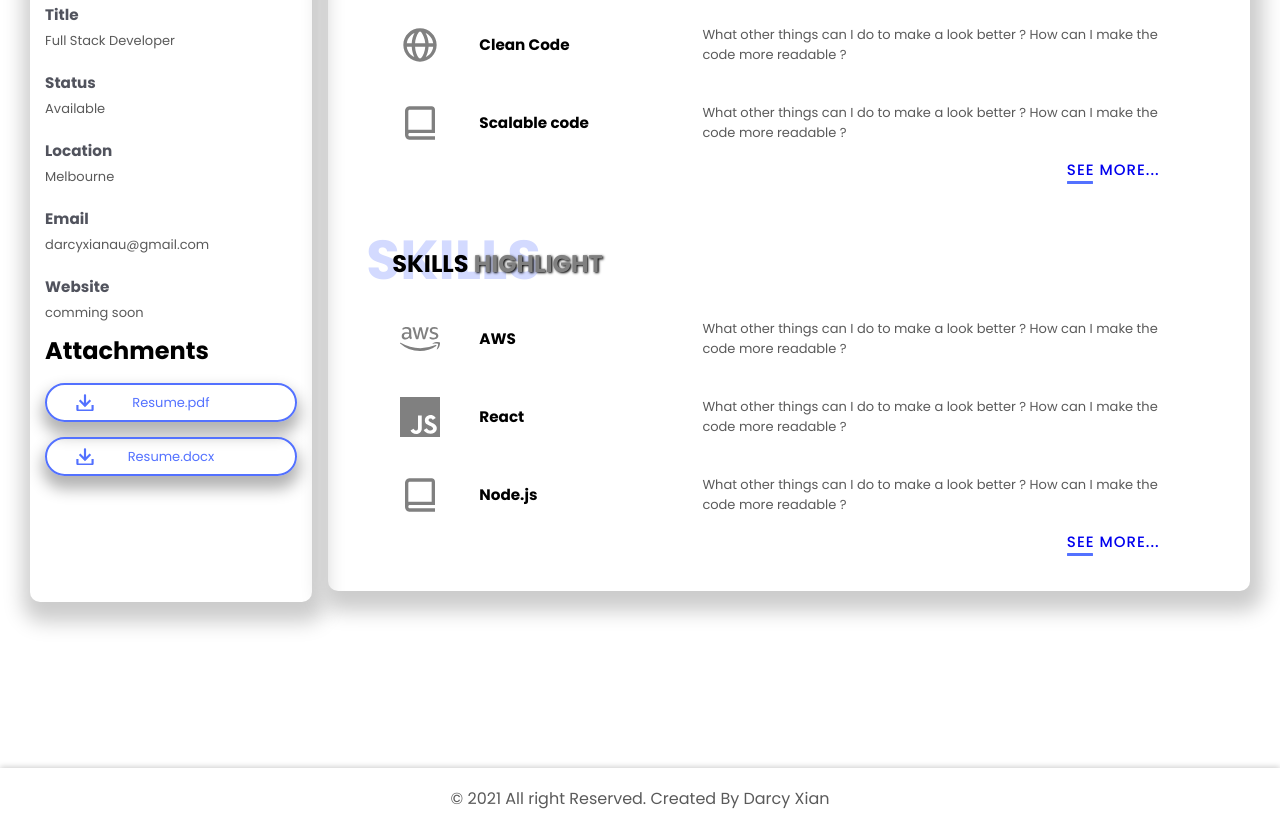
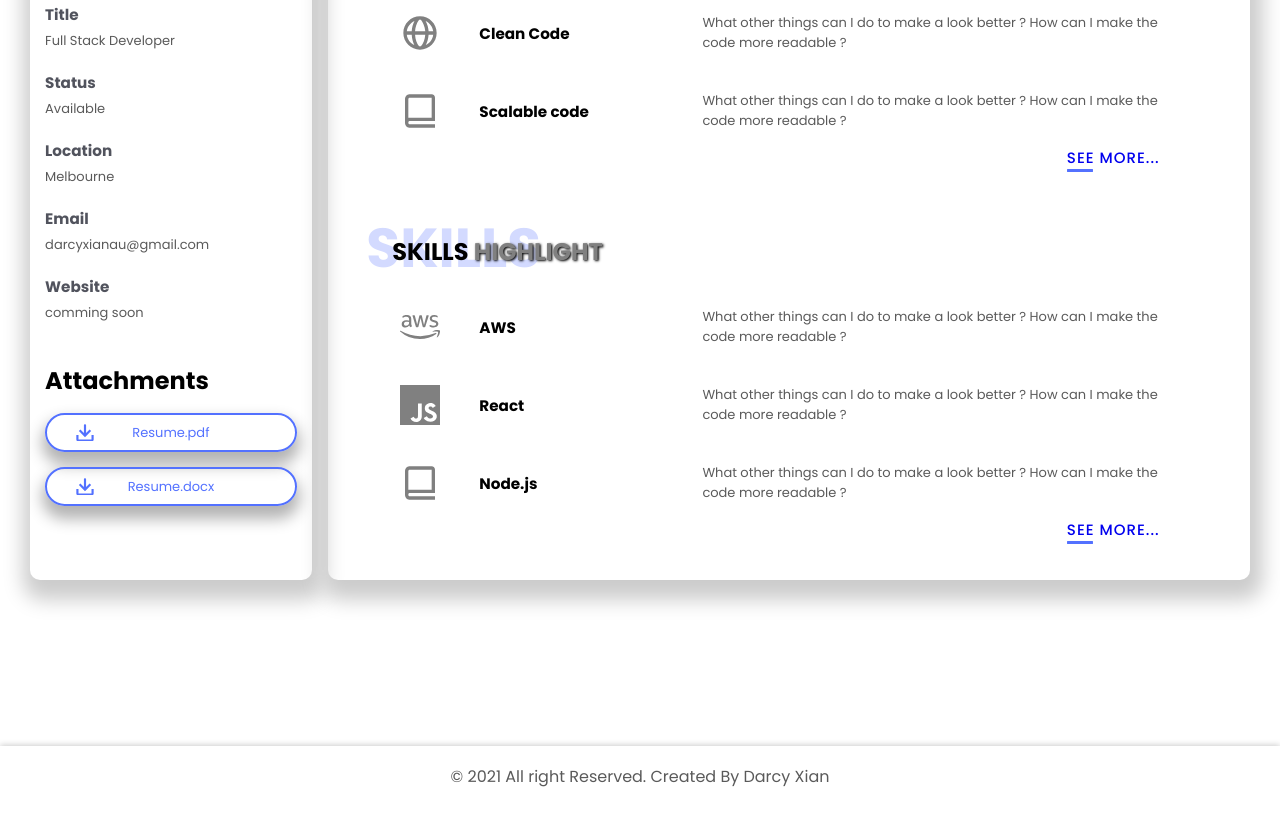
Before and after one commit to lxian-coder/myPersonalWebsite, a plain HTML site: page aboutMe.html in a window 1280 px wide. Shown: the part 590-1418 px from the top of the page. After the commit the page ends 1396 px from the top, so only its background shows below. Drawn offline with nearby package versions, Linux system fonts and the light colour scheme.

Commit message:
add sameheight js file, side1 will change height automatically with the height change of side2

```diff
--- a/aboutMe.html
+++ b/aboutMe.html
@@ -151,5 +151,6 @@
 
     <script src="https://ajax.googleapis.com/ajax/libs/jquery/3.5.1/jquery.min.js"></script>
     <script src="./header.js"></script>
+    <script src="./sameHeight.js"></script>
 </body>
 </html>
--- /dev/null
+++ b/sameHeight.js
@@ -0,0 +1,2 @@
+let a = $(".side2Container ").outerHeight();
+$(".side1Container ").outerHeight(a);
--- a/style.scss
+++ b/style.scss
@@ -144,7 +144,7 @@ p{
     }
 
     min-width: 197.5px;
-    min-height: 1000px;
+
     width: 100%;
     border-radius: 10px;
     margin-top: 15%;
@@ -213,6 +213,7 @@ p{
 }
 .side1__attachememts{
     padding: 0px 15px;
+    margin-top: 40px;
 }
 .attachment__download{
     max-width: 100%;
@@ -269,6 +270,8 @@ p{
 }
 
 .side2Container{
+
+
     @media only screen  and (max-width:800px) {
         max-width:90%;
     }
```
Also changed, not shown: index.html (+1 -0 lines), resume.html (+1 -1 lines), style.css, 1 other file.
